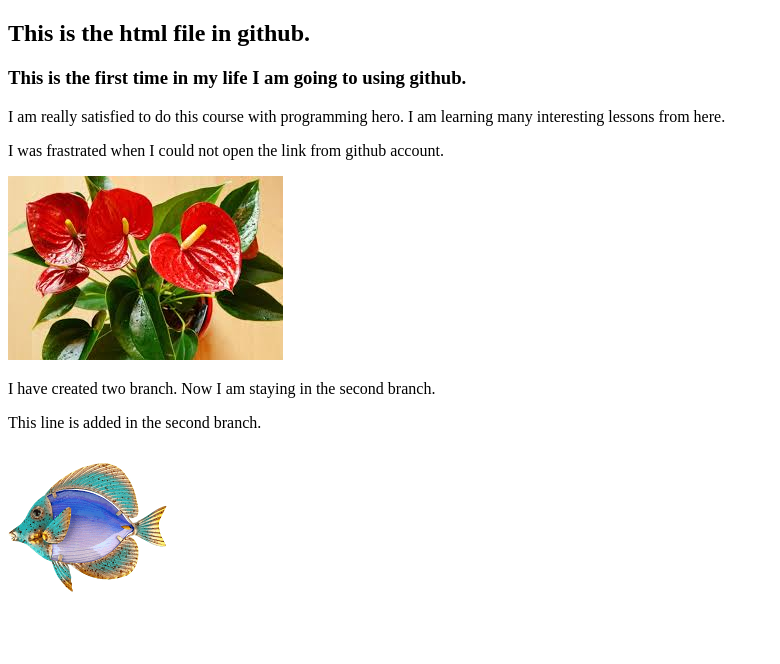
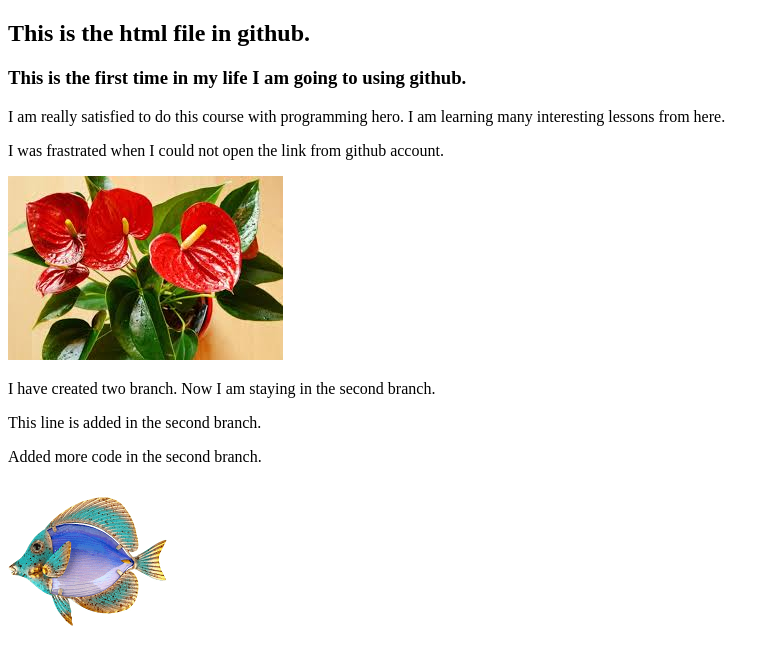
Before and after one commit to Tanjina-Hai/My-Dream-Website, a plain HTML site: page Index.html in a window 1280 px wide. Shown: the whole page, without its empty margins (0-780 px from the left). Drawn offline with Linux system fonts and the light colour scheme.

Commit message:
adding more code

```diff
--- a/Index.html
+++ b/Index.html
@@ -13,6 +13,7 @@
     <img src="download (1).jpg" >
     <p>I have created two branch. Now I am staying in the second branch.</p>
     <p>This line is added in the second branch.</p>
+    <p>Added more code in the second branch.</p>
     <img src="shopping.png">
 </body>
 </html>
```
